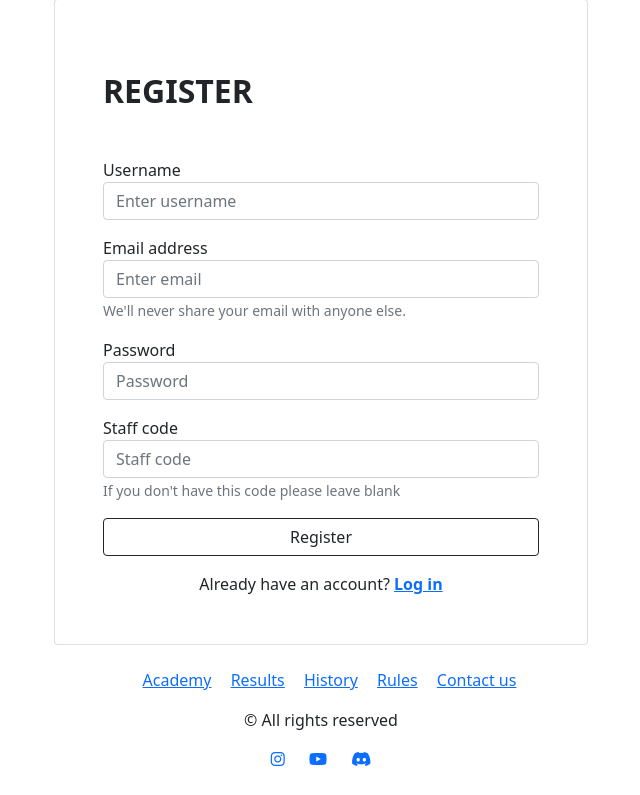
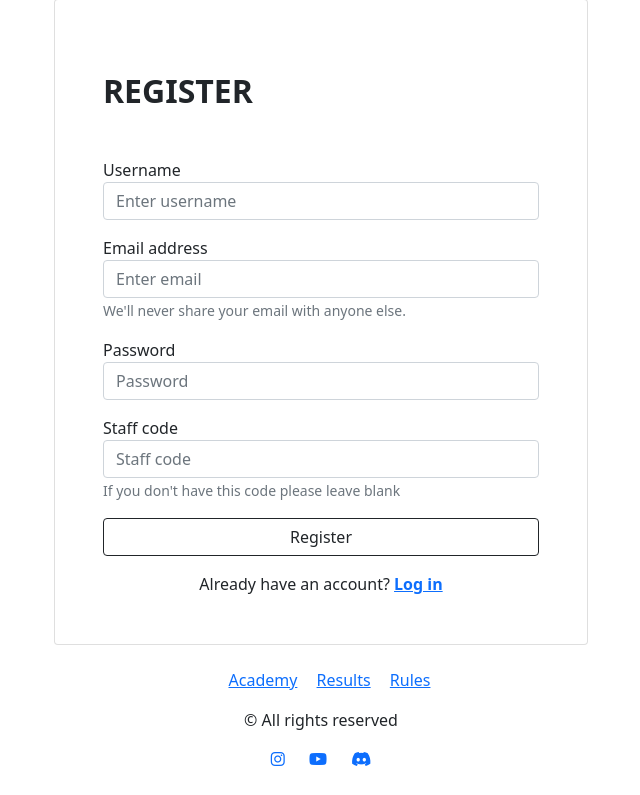
Before and after one commit to AdamKmet1997/ogkroe-school, a Django app: page /account/signup/ in a window 1280 px wide. Shown: the part 121-916 px from the top of the page, without its empty margins (319-959 px from the left). Run offline with Django 4.2, Linux system fonts and the light colour scheme; some libraries are stand-ins or nearby versions.

Commit message:
delete history and footer

```diff
--- a/school/templates/school/base.html
+++ b/school/templates/school/base.html
@@ -109,9 +109,9 @@
         <ul>
           <li><a href="{% url 'academy' %}">Academy</a></li>
           <li><a href="{% url 'results' %}">Results</a></li>
-          <li><a href="{% url 'history' %}">History</a></li>
+          {% comment %} <li><a href="{% url 'history' %}">History</a></li> {% endcomment %}
           <li><a href="{% url 'rules' %}">Rules</a></li>
-          <li><a href="{% url 'about' %}">Contact us</a></li>
+          {% comment %} <li><a href="{% url 'about' %}">Contact us</a></li> {% endcomment %}
         </ul>
       </div>
       <div>
```
